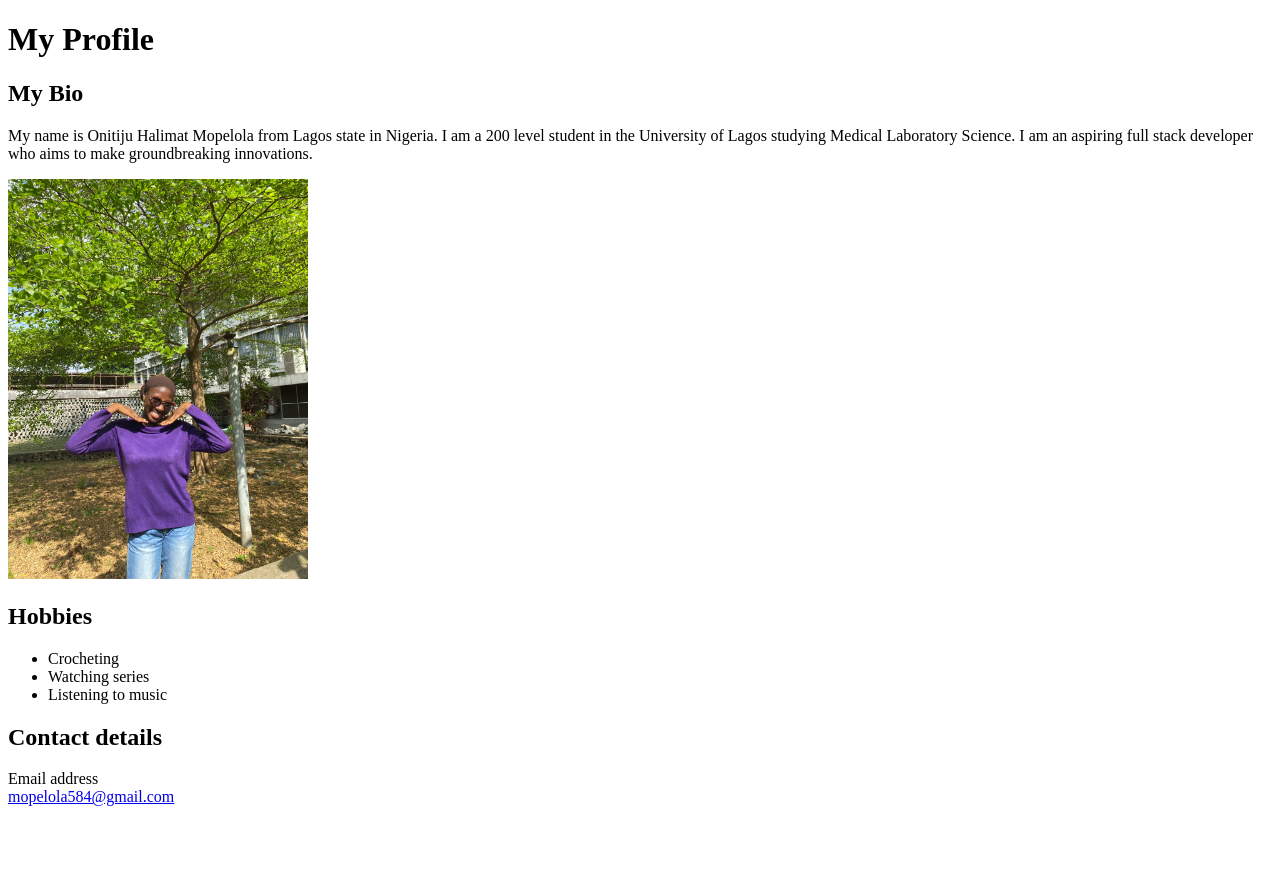
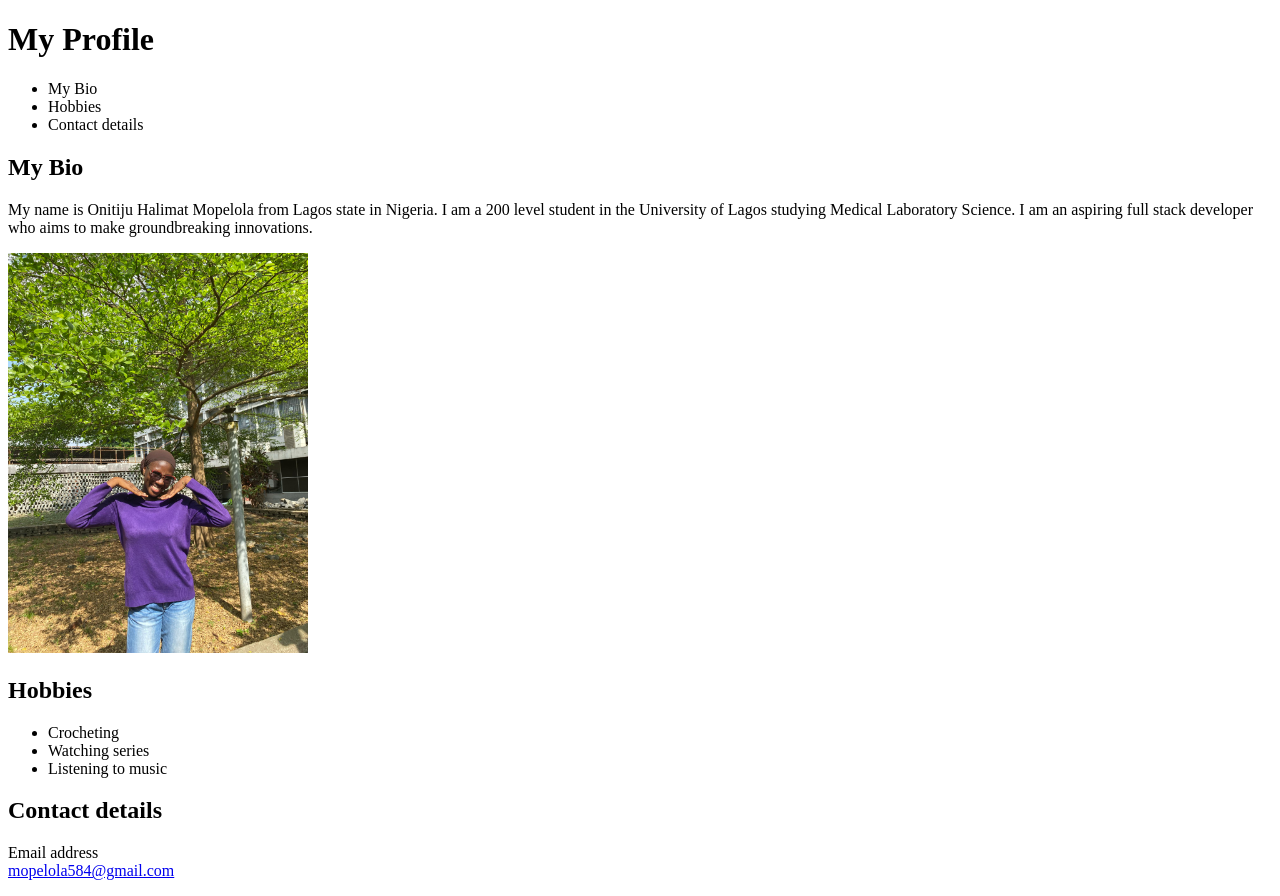
Before and after one commit to Halima584/Personal-profile-page, a plain HTML site: page index.html in a window 1280 px wide. Before the commit the page ends 822 px from the top, so only its background shows below. Drawn offline with Linux system fonts and the light colour scheme.

Commit message:
Update index.html

```diff
--- a/index.html
+++ b/index.html
@@ -8,6 +8,15 @@
 <body>
     <header>
         <h1>My Profile</h1>
+    </header>
+        <nav>
+            <ul>
+            <li>My Bio</li>
+            <li>Hobbies</li>
+            <li>Contact details</li>
+            </ul>
+        </nav>
+          <main>
             <h2>My Bio</h2>
             <p>My name is Onitiju Halimat Mopelola from Lagos state in Nigeria.
                 I am a 200 level student in the University of Lagos studying Medical Laboratory Science.
@@ -15,14 +24,12 @@
             </p>
             <img src="Halima.jpg" alt="Halima's picture" width="300" height="400">
             <h2>Hobbies</h2>
-             <nav>
-            <ul>
+             <ul>
                 <li>Crocheting</li>
                 <li>Watching series</li>
                 <li>Listening to music</li>
             </ul>
-        </nav>
-    </header>
+          </main>
     <footer>
         <h2>Contact details</h2>
         <p>Email address <br>
```
